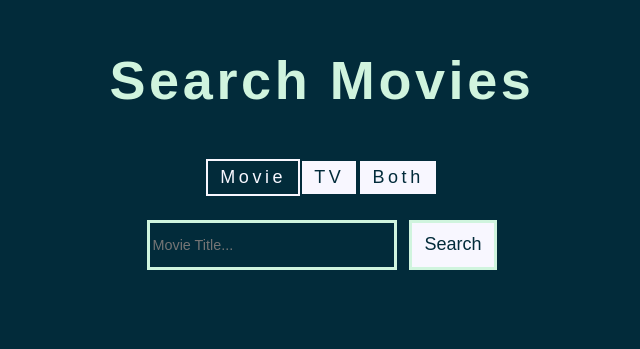
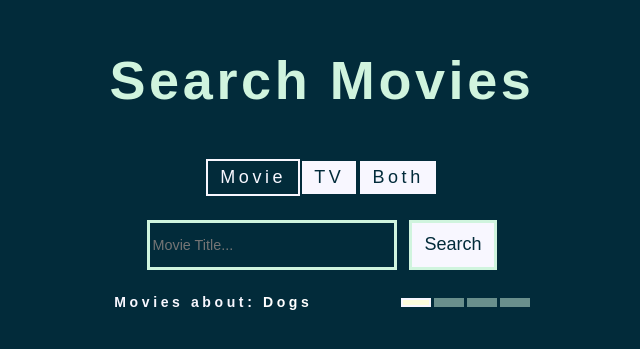
Before and after one commit to admaloch/react-movie-search, a React (Vite) app: page / in a window 1280 px wide. Shown: the part 101-450 px from the top of the page, without its empty margins (318-958 px from the left). Built offline with nearby package versions, Linux system fonts and the light colour scheme.

Commit message:
finished search info fadein section

```diff
--- a/src/App.css
+++ b/src/App.css
@@ -140,32 +140,7 @@ body {
     background-color: white;
 }
 
-/* result type buttons */
-#result-type-container {
-    display: flex;
-    margin: 1rem 0;
-    padding: 0;
-}
 
-.result-btn {
-    background-color: var(--containerBackground);
-    color: var(--containertext);
-    border: var(--containertext) solid 2px;
-    list-style: none;
-    padding: .5rem 1rem;
-    cursor: pointer;
-    font-size: 1.5rem;
-
-}
-
-
-
-.active,
-.result-btn:hover {
-    background-color: var(--containertext);
-    color: var(--containerBackground);
-    border: var(--containerBackground) solid 2px;
-}
 
 /* dropdown search list */
 
@@ -643,54 +618,7 @@ body {
     --bs-gutter-x: 0;
 }
 
-.header-info {
-    display: flex;
-    opacity: 0;
 
-    transition: .5s ease-in-out;
-    justify-content: space-evenly;
-    margin-top: 1rem;
-}
-
-.title {
-    margin: 0;
-
-}
-
-.progress-bar {
-    display: flex;
-    flex-direction: row;
-    justify-content: end;
-    align-items: center;
-    gap: .25rem;
-    width: 50%;
-    margin-right: 0;
-}
-
-.progress-item {
-    flex: 0 0 2.5rem;
-    min-width: 2.5rem;
-    height: .8rem;
-    background-color: var(--color2);
-    opacity: .5;
-}
-
-.progress-item.active {
-    background-color: var(--color3);
-    opacity: 1;
-}
-
-.no-results {
-    margin-top: 2rem;
-    width: 40%;
-    display: none;
-    justify-content: center;
-    align-items: center;
-    text-align: center;
-    opacity: 0;
-    transition: 1.5s ease-in-out;
-
-}
 
 
 /* bootstrap Breakpoints
--- a/src/App.jsx
+++ b/src/App.jsx
@@ -1,20 +1,23 @@
 import MainSearch from './components/MainSearchSection/MainSearch'
+import SearchInfo from './components/SearchInfo/SearchInfo'
+
 
 import './App.css'
 import { useState } from 'react'
 
 
+
 const searchTypeOptions = [
   {
-    type: 'Movie', isActive: true, heading: 'Search Movies', colorScheme: {
+    type: 'Movie', isActive: true, description: 'Movies', colorScheme: {
       '--text': '#f8f7ff', '--mainBackground': '#022B3A', '--containertext': '#022B3A', '--containerBackground': '#f8f7ff', '--color1': '#ff99c8', '--color2': '#d0f4de', '--color3': '#fdfcdc', '--overlay': 'rgba(248, 247, 255, .8)'
     }
   },
   {
-    type: 'TV', isActive: false, heading: 'Search TV Shows', colorScheme: { '--text': '#022B3A', '--mainBackground': '#f7ede2', '--containertext': '#f7ede2', '--containerBackground': '#022B3A', '--color1': '#219ebc', '--color2': '#03045e', '--color3': '#1F7A8C', '--overlay': 'rgba(2, 43, 58, .8)' },
+    type: 'TV', isActive: false, description: 'TV Shows', colorScheme: { '--text': '#022B3A', '--mainBackground': '#f7ede2', '--containertext': '#f7ede2', '--containerBackground': '#022B3A', '--color1': '#219ebc', '--color2': '#03045e', '--color3': '#1F7A8C', '--overlay': 'rgba(2, 43, 58, .8)' },
   },
   {
-    type: 'Both', isActive: false, heading: 'Search Movies and TV Shows', colorScheme: { '--text': '#284b63', '--mainBackground': '#cbc0d3', '--containertext': '#cbc0d3', '--containerBackground': '#284b63', '--color1': '#c1121f', '--color2': '#023e8a', '--color3': '#1b4332', '--overlay': 'rgba(40, 75, 99, .8)' },
+    type: 'Both', isActive: false, description: 'Movies and TV Shows', colorScheme: { '--text': '#284b63', '--mainBackground': '#cbc0d3', '--containertext': '#cbc0d3', '--containerBackground': '#284b63', '--color1': '#c1121f', '--color2': '#023e8a', '--color3': '#1b4332', '--overlay': 'rgba(40, 75, 99, .8)' },
   },
 ]
 
@@ -62,7 +65,7 @@ function App() {
   return (
     <>
       <MainSearch handleBtnType={handleBtnType} types={searchType} />
-
+      <SearchInfo types={searchType}/>
     </>
   )
 }
--- a/src/components/MainSearchSection/MainSearch.css
+++ b/src/components/MainSearchSection/MainSearch.css
@@ -17,3 +17,30 @@
 .main-search-section form {
     margin-top: 1rem;
 }
+
+/* result type buttons */
+#result-type-container {
+    display: flex;
+    margin: 1rem 0;
+    padding: 0;
+}
+
+.result-btn {
+    background-color: var(--containerBackground);
+    color: var(--containertext);
+    border: var(--containertext) solid 2px;
+    list-style: none;
+    padding: .5rem 1rem;
+    cursor: pointer;
+    font-size: 1.5rem;
+
+}
+
+
+
+.active,
+.result-btn:hover {
+    background-color: var(--containertext);
+    color: var(--containerBackground);
+    border: var(--containerBackground) solid 2px;
+}
--- a/src/components/MainSearchSection/MainSearch.jsx
+++ b/src/components/MainSearchSection/MainSearch.jsx
@@ -6,18 +6,19 @@ import SearchTypeButtons from "./SearchTypeButtons";
 
 const MainSearch = ({ types, handleBtnType }) => {
 
-    const currType = types.filter(item => item.isActive === true)[0].heading
+    const currItem = types.filter(item => item.isActive === true)[0]
+    const currItemHeader = `Search ${currItem.description}`
+
 
 
     return (
 
         <div className="main-search-section">
-            <h1>{currType}</h1>
+            <h1>{currItemHeader}</h1>
             <SearchTypeButtons
                 handleBtnType={handleBtnType}
                 types={types} />
             <SearchForm />
-
         </div>
 
     )
--- /dev/null
+++ b/src/components/SearchInfo/SearchInfo.css
@@ -0,0 +1,49 @@
+.header-info {
+    display: flex;
+    opacity: 1;
+
+    transition: .5s ease-in-out;
+    justify-content: space-evenly;
+    margin-top: 1rem;
+}
+
+
+
+.header-info h3 {
+    margin: 0;
+}
+
+.progress-bar {
+    display: flex;
+    flex-direction: row;
+    justify-content: end;
+    align-items: center;
+    gap: .25rem;
+    width: 50%;
+    margin-right: 0;
+}
+
+.progress-item {
+    flex: 0 0 2.5rem;
+    min-width: 2.5rem;
+    height: .8rem;
+    background-color: var(--color2);
+    opacity: .5;
+}
+
+.progress-item.active {
+    background-color: var(--color3);
+    opacity: 1;
+}
+
+.no-results {
+    margin-top: 2rem;
+    width: 40%;
+    display: none;
+    justify-content: center;
+    align-items: center;
+    text-align: center;
+    opacity: 0;
+    transition: 1.5s ease-in-out;
+
+}
--- /dev/null
+++ b/src/components/SearchInfo/SearchInfo.jsx
@@ -0,0 +1,31 @@
+import "./SearchInfo.css"
+
+import { randomColorGen } from '../utility/utility.js'
+
+const SearchInfo = ({ types }) => {
+
+    const currType = types.filter(item => item.isActive === true)[0]
+    let lightOrDarkText = currType.type === 'Movie' ? 'light' : 'dark'
+    console.log('light or dark text:', lightOrDarkText)
+    console.log(currType.type)
+    const spanColor = { color: randomColorGen(lightOrDarkText) }
+
+
+    return (
+
+        <div className="header-info">
+            <h3>{currType.description} about: <span style={spanColor}>Dogs</span>
+            </h3>
+            <div className="progress-bar">
+                <div className="progress-item active"></div>
+                <div className="progress-item"></div>
+                <div className="progress-item"></div>
+                <div className="progress-item"></div>
+
+            </div>
+
+        </div>
+
+    )
+}
+export default SearchInfo;
--- a/src/components/utility/utility.js
+++ b/src/components/utility/utility.js
@@ -1,12 +1,12 @@
 // add content/classes to api results, test if content is available, and append
-export default function appendItem(item, text, destination, _class) {
+export function appendItem(item, text, destination, _class) {
     item.innerText = text;
     if (!text.includes('N/A')) { destination.appendChild(item) }
     item.classList.add(_class)
 }
 
 // function to open/close the overlay with the movie bio on overview button
-export default function bioListeners(item, open, close, leave) {
+export function bioListeners(item, open, close, leave) {
     open.addEventListener('click', () => {
         fade(item, 1, 'block', "100%")
     })
@@ -25,32 +25,33 @@ export default function bioListeners(item, open, close, leave) {
 }
 
 // function to display modal when more info button is clicked
-export default function bioClick(info, btn) {
+export function bioClick(info, btn) {
     btn.addEventListener('click', () => {
         displayMovieDetails(info)
     })
 }
 
 // decrease font size for movies with excessively long titles
-export default function titleLengthTest(input) {
+export function titleLengthTest(input) {
     if (input.innerText.split(' ').length > 6) { input.style.fontSize = '1.2rem' }
     if (input.innerText.split(' ').length > 10) { input.style.fontSize = '.9rem' }
     if (input.innerText.split(' ').length > 13) { input.style.fontSize = '.8rem' }
 }
 
 // function to generate light or dark colors based on color scheme
-export default function randomColorGen() {
+//input determines wether output is dark or light shade
+export function randomColorGen(lightOrDark) {
     const h = Math.floor(Math.random() * 360);
     const s = Math.floor(Math.random() * (100 + 1))
     let l = ''
-    resultType.includes('movie')
+    lightOrDark === 'light'
         ? l = Math.floor((1 + Math.random()) * (100 / 2 + 1))
         : l = Math.floor(Math.random() * (100 / 2 + 1))
     return `hsl(${h}, ${s}%, ${l}%)`
 }
 
 // general function to fade items in and out
-export default function fade (input, opacity, display, height) {
+export function fade (input, opacity, display, height) {
     try {
         if (input.style.opacity === '' || input.style.opacity === '0') {
             input.style.display = display;
@@ -69,7 +70,7 @@ export default function fade (input, opacity, display, height) {
 }
 
 // remove api info from container on mouseleave
-export default function removeItems() {
+export function removeItems() {
     const infoContainer = document.querySelectorAll('.info-container')
     const bioOverlay = document.querySelectorAll('.bio-overlay')
     setTimeout(() => {
@@ -78,7 +79,7 @@ export default function removeItems() {
     }, "400")
 }
 
-export default function throttle(cb, delay = 1000) {
+export function throttle(cb, delay = 1000) {
 
     let shouldWait = false
     let waitingArgs
```
